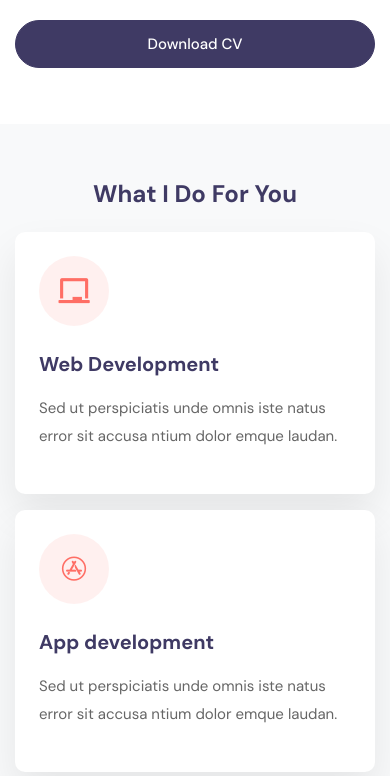
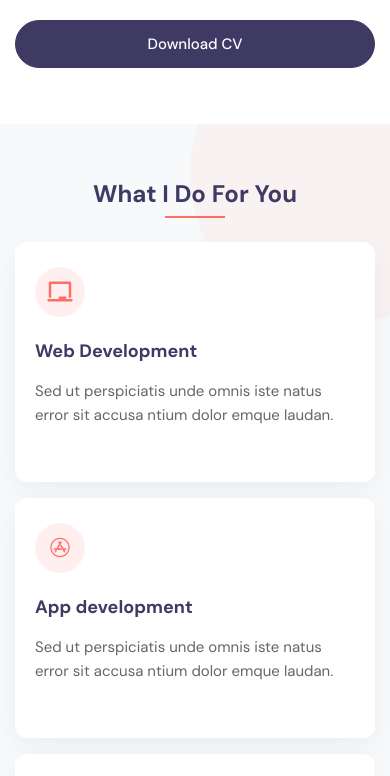
Before and after one commit to NMsby/ui-portfolio, a plain HTML site: page index.html in a window 390 px wide. Shown: the part 2180-2956 px from the top of the page. Drawn offline with nearby package versions, Linux system fonts and the light colour scheme.

Commit message:
Style services section with card layouts and hover effects

```diff
--- a/assets/css/style.css
+++ b/assets/css/style.css
@@ -1213,87 +1213,238 @@ img {
 
 /* Services Section Styles */
 .about-section {
-    background-color: #f8f9fa;
+    background-color: var(--background-light);
+    padding: 100px 0;
+    position: relative;
+    overflow: hidden;
+}
+
+.about-section::before {
+    content: '';
+    position: absolute;
+    top: -100px;
+    right: -100px;
+    width: 300px;
+    height: 300px;
+    border-radius: 50%;
+    background-color: rgba(255, 110, 101, 0.05);
+    z-index: 0;
+}
+
+.about-section::after {
+    content: '';
+    position: absolute;
+    bottom: -100px;
+    left: -100px;
+    width: 300px;
+    height: 300px;
+    border-radius: 50%;
+    background-color: rgba(255, 110, 101, 0.05);
+    z-index: 0;
 }
 
 .title-heading-w3 {
+    position: relative;
     max-width: 750px;
 }
 
+.title-heading-w3 h3 {
+    font-size: 40px;
+    line-height: 1.2;
+    font-weight: 700;
+    color: var(--heading-color);
+    margin-bottom: 20px;
+    position: relative;
+    padding-bottom: 10px;
+}
+
+.title-heading-w3 h3::after {
+    content: '';
+    position: absolute;
+    bottom: 0;
+    left: 50%;
+    transform: translateX(-50%);
+    width: 60px;
+    height: 2px;
+    background-color: var(--primary-color);
+}
+
+/* Service Cards */
 .about-single {
-    background: #fff;
-    padding: 2rem;
-    border-radius: 10px;
-    box-shadow: 0 20px 40px 0 rgba(0, 0, 0, 0.08);
-    transition: all 0.3s ease;
+    background: var(--background-white);
+    padding: 40px 30px;
+    border-radius: 12px;
+    box-shadow: 0 10px 30px rgba(0, 0, 0, 0.05);
+    transition: all 0.5s ease;
     height: 100%;
+    position: relative;
+    z-index: 1;
+    overflow: hidden;
+    display: flex;
+    flex-direction: column;
+}
+
+.about-single::before {
+    content: '';
+    position: absolute;
+    top: 0;
+    left: 0;
+    width: 0%;
+    height: 3px;
+    background: var(--primary-color);
+    transition: all 0.5s ease;
+    z-index: -1;
 }
 
 .about-single:hover {
-    transform: translateY(-0.5rem);
-    box-shadow: 0 25px 45px 0 rgba(0, 0, 0, 0.12);
-}
-
+    transform: translateY(-10px);
+    box-shadow: 0 20px 40px rgba(0, 0, 0, 0.1);
+}
+
+.about-single:hover::before {
+    width: 100%;
+}
+
+/* Service Icons */
 .about-icon {
     width: 70px;
     height: 70px;
-    line-height: 70px;
+    display: flex;
+    align-items: center;
+    justify-content: center;
     background: rgba(255, 110, 101, 0.1);
-    text-align: center;
     border-radius: 50%;
-    transition: 0.3s ease;
+    margin-bottom: 25px;
+    position: relative;
+    transition: all 0.5s ease;
 }
 
 .about-single:hover .about-icon {
-    background: #ff6e65;
-    color: #fff;
-    transform: translateY(-5px);
+    background: var(--primary-color);
+    transform: rotate(360deg);
 }
 
 .about-icon i {
-    color: #ff6e65;
-    font-size: 25px;
-    line-height: 70px;
+    color: var(--primary-color);
+    font-size: 28px;
+    transition: all 0.5s ease;
 }
 
 .about-single:hover .about-icon i {
     color: #fff;
 }
 
+/* Service Content */
+.about-content h5 {
+    font-size: 22px;
+    line-height: 1.2;
+    font-weight: 600;
+    margin-bottom: 15px;
+}
+
 .about-content h5 a {
-    font-size: 22px;
-    line-height: 30px;
-    color: #3f3a64;
-    font-weight: 600;
+    color: var(--heading-color);
     text-decoration: none;
-    transition: 0.3s ease;
+    transition: all 0.3s ease;
 }
 
 .about-content h5 a:hover {
-    color: #ff6e65;
+    color: var(--primary-color);
 }
 
 .about-content p {
-    margin-top: 10px;
-    color: #666;
-    line-height: 28px;
+    color: var(--font-color);
+    font-size: 16px;
+    line-height: 26px;
+    margin: 0;
+}
+
+/* Animation for service cards */
+.service-card-animation {
+    opacity: 0;
+    transform: translateY(30px);
+    transition: all 0.8s ease;
+}
+
+.service-card-animation.animate {
+    opacity: 1;
+    transform: translateY(0);
 }
 
 /* Responsive styles */
+@media (max-width: 1200px) {
+    .title-heading-w3 h3 {
+        font-size: 36px;
+    }
+
+    .about-content h5 {
+        font-size: 20px;
+    }
+}
+
 @media (max-width: 991px) {
+    .about-section {
+        padding: 80px 0;
+    }
+
+    .title-heading-w3 h3 {
+        font-size: 32px;
+    }
+
     .about-single {
-        padding: 1.5rem;
-    }
-
-    .about-content h5 a {
+        padding: 30px 25px;
+        margin-bottom: 30px;
+    }
+
+    .about-icon {
+        width: 60px;
+        height: 60px;
+    }
+
+    .about-icon i {
+        font-size: 24px;
+    }
+
+    .about-content h5 {
+        font-size: 18px;
+    }
+
+    .about-content p {
+        font-size: 15px;
+        line-height: 24px;
+    }
+}
+
+@media (max-width: 768px) {
+    .about-section {
+        padding: 60px 0;
+    }
+
+    .title-heading-w3 h3 {
+        font-size: 28px;
+    }
+
+    .about-single {
+        padding: 25px 20px;
+    }
+}
+
+@media (max-width: 480px) {
+    .about-section {
+        padding: 50px 0;
+    }
+
+    .title-heading-w3 h3 {
+        font-size: 24px;
+    }
+
+    .about-icon {
+        width: 50px;
+        height: 50px;
+    }
+
+    .about-icon i {
         font-size: 20px;
-        line-height: 28px;
-    }
-}
-
-@media (max-width: 767px) {
-    .about-single {
-        margin-bottom: 20px;
     }
 }
 
--- a/assets/js/script.js
+++ b/assets/js/script.js
@@ -232,6 +232,48 @@ document.addEventListener('DOMContentLoaded', function() {
     `;
 
     document.head.appendChild(style);
+});
+
+// Services Section Animations
+document.addEventListener('DOMContentLoaded', function() {
+    // Add animation classes to service cards
+    const serviceCards = document.querySelectorAll('.about-single');
+
+    // Add animation class to each card
+    serviceCards.forEach((card, index) => {
+        card.classList.add('service-card-animation');
+        // Set animation delay based on index
+        card.style.transitionDelay = `${index * 0.2}s`;
+    });
+
+    // Function to check if element is in viewport
+    function isInViewport(element) {
+        const rect = element.getBoundingClientRect();
+        return (
+            rect.top <= (window.innerHeight || document.documentElement.clientHeight) * 0.8 &&
+            rect.bottom >= 0
+        );
+    }
+
+    // Function to animate service cards when in viewport
+    function animateServiceCards() {
+        const servicesSection = document.querySelector('#services');
+
+        if (servicesSection && isInViewport(servicesSection)) {
+            serviceCards.forEach(card => {
+                card.classList.add('animate');
+            });
+
+            // Remove scroll listener once animation is triggered
+            window.removeEventListener('scroll', animateServiceCards);
+        }
+    }
+
+    // Add scroll event listener
+    window.addEventListener('scroll', animateServiceCards);
+
+    // Check on initial load as well
+    setTimeout(animateServiceCards, 500);
 });
 
 // Progress bar animation on scroll
```
